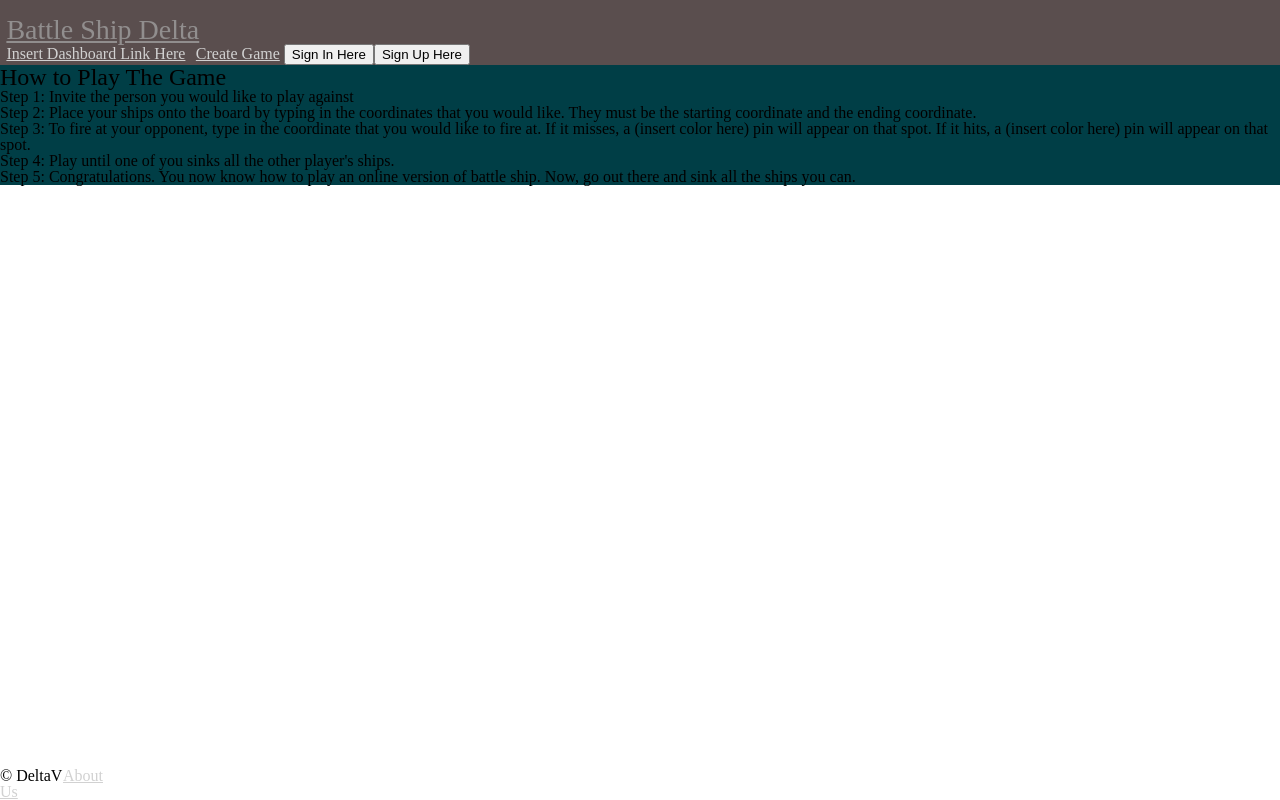
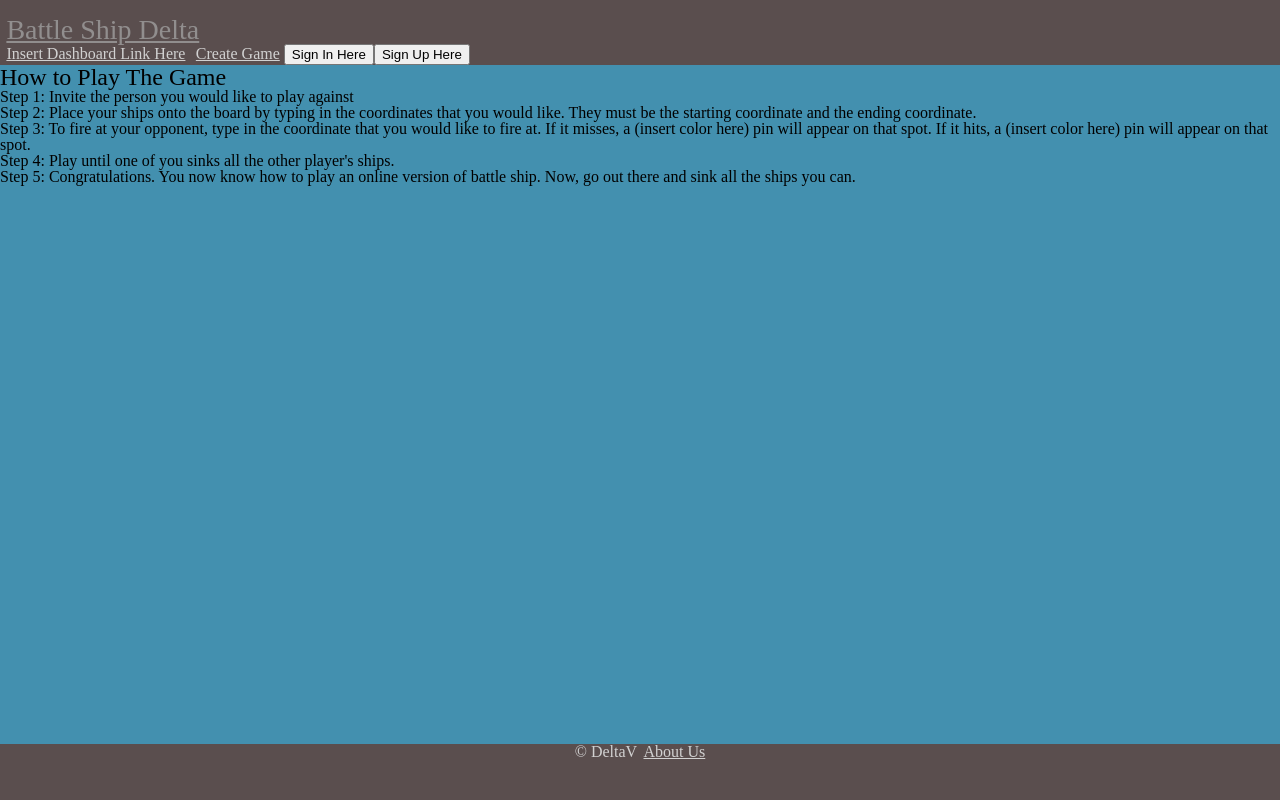
Before and after one commit to tektechnologies/BattleShip-Web, a React (Create React App) app: page / in a window 1280 px wide. Built offline with nearby package versions, Linux system fonts and the light colour scheme; no server answers.

Commit message:
Did some styling to the home page and the actual app

```diff
--- a/src/components/home/home.css
+++ b/src/components/home/home.css
@@ -1,10 +1,5 @@
-html {
-  height: 100%;
-}
-
 .homeBody {
   height: 100%;
-  background-color: rgb(0, 62, 70);
 }
 
 h2 {
--- a/src/styles/app.css
+++ b/src/styles/app.css
@@ -1,6 +1,6 @@
-body {
+html {
   height: 100%;
-  bottom: 0;
+  background-color: #4390AF;
 }
 
 .layout {
@@ -9,5 +9,10 @@ body {
 
 footer {
   position: fixed;
+  top: 93%;
   bottom: 0;
+  width: 100%;
+  color: rgb(209, 209, 209);
+  background-color: rgb(90, 78, 78);
+  text-align: center;
 }
```
